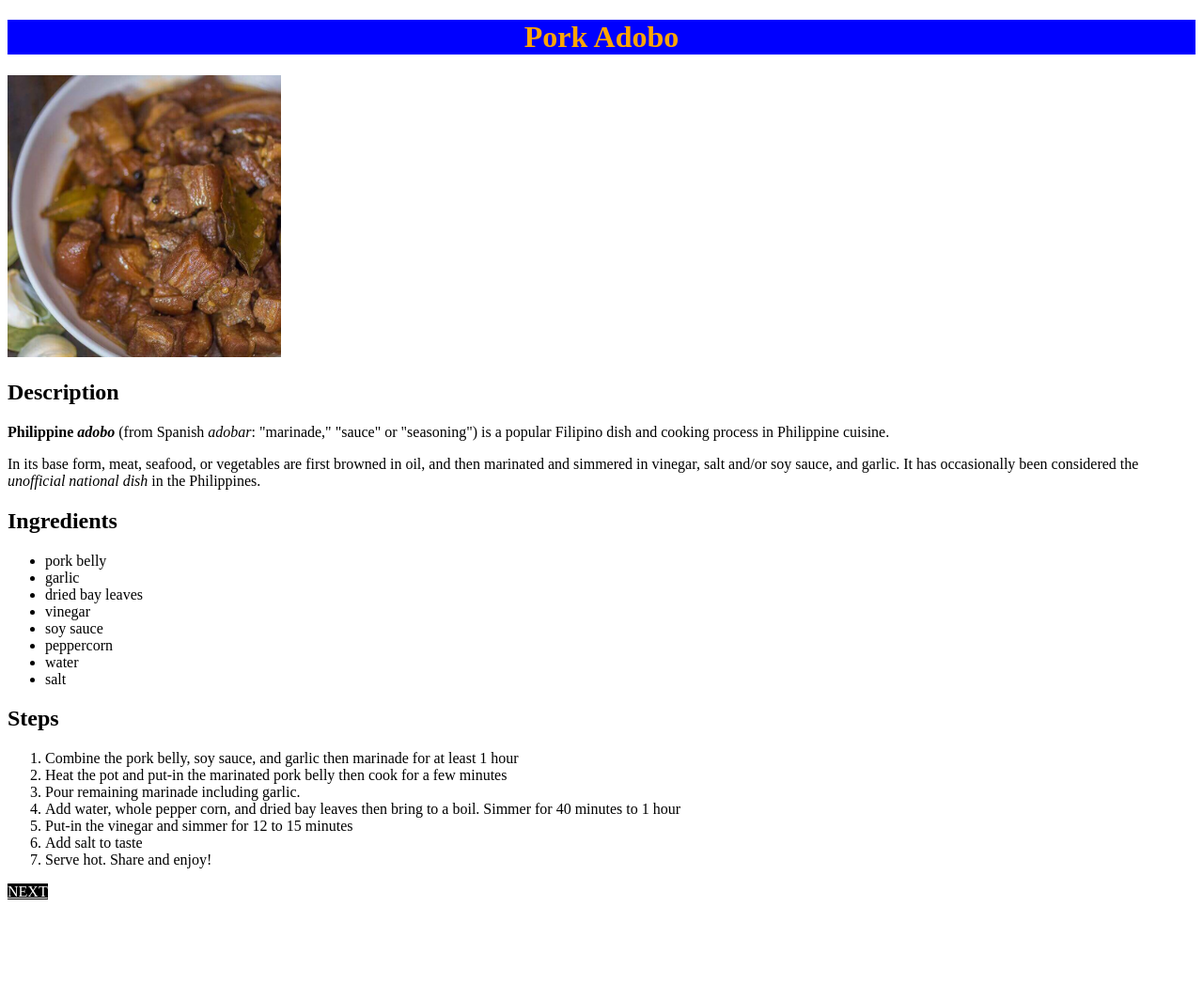
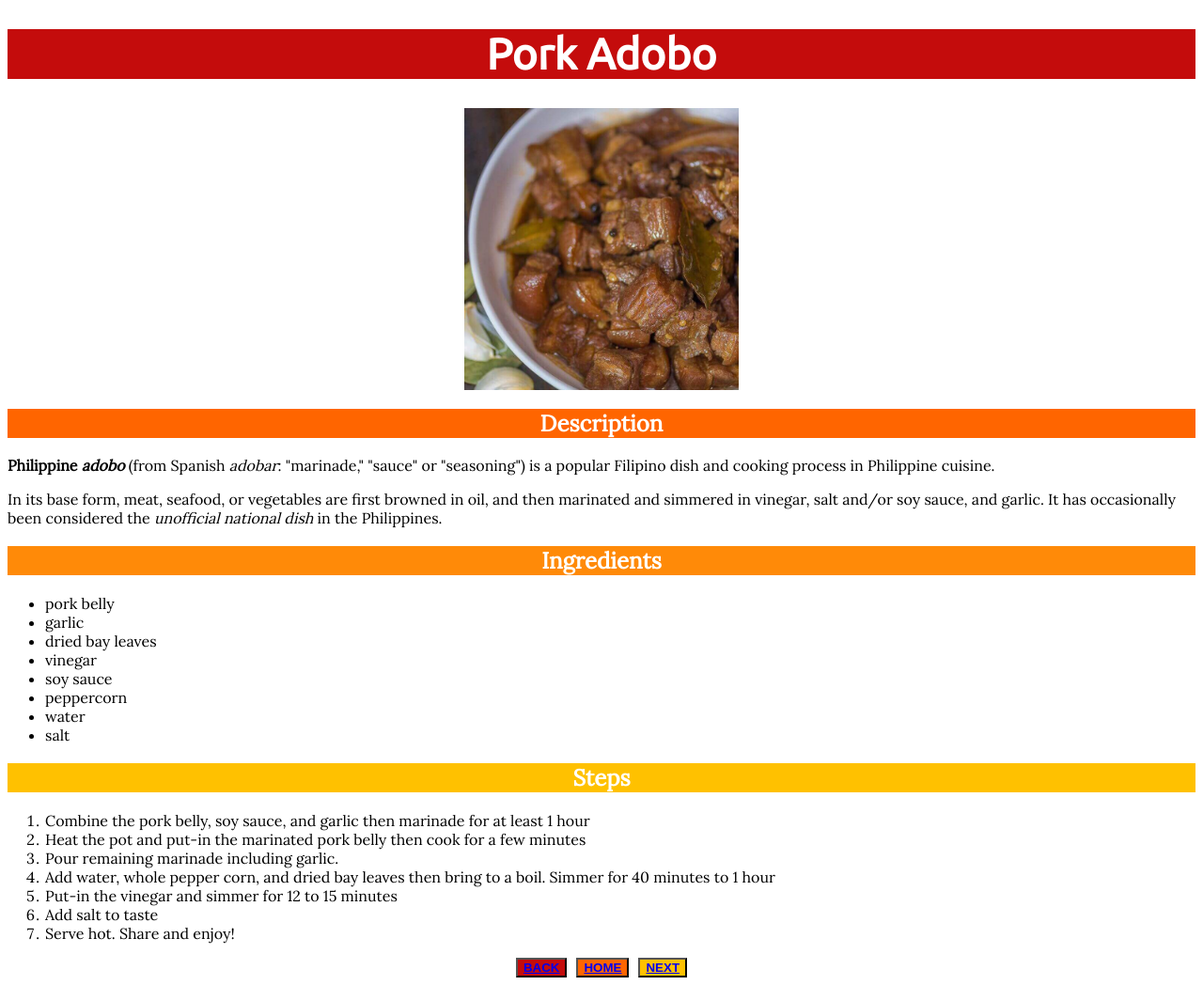
Before and after one commit to sightsite/odin-recipes, a plain HTML site: page recipes/pork-adobo/pork-adobo.html in a window 1280 px wide. Shown: the whole page at 94% size. Before the commit the page ends 966 px from the top, so only its background shows below. Drawn offline with Linux system fonts and the light colour scheme.

Commit message:
Add buttons, properties, id selectors

```diff
--- a/recipes/pork-adobo/pork-adobo.html
+++ b/recipes/pork-adobo/pork-adobo.html
@@ -1,15 +1,28 @@
+
 <!DOCTYPE html>
 <html lang="en">
     <head>
         <meta charset="'utf-8">
         <link rel="stylesheet" href="style.css">
         <title>Pork Adobo</title>
+        <link rel="stylesheet" href="https://fonts.googleapis.com/css?family=Ubuntu|Lora">
+<style>
+body{
+  font-family: Lora, serif;
+  font-size: 16px;
+}
+
+h1 {
+  font-family: Ubuntu, sans-serif;
+  font-size: 46px;
+}
+</style>
     </head>
     <body>
-        <h1 class="title">Pork Adobo</h1>
+        <h1>Pork Adobo</h1>
         <img src="../images/porkadobo.jpg" alt="Picture of Finished
        Recipe" height="300">
-        <h2>Description</h2>
+        <h2 id="desc">Description</h2>
         <strong>Philippine <em>adobo</em></strong>
         (from Spanish <em>adobar</em>: "marinade," "sauce"
         or "seasoning") is a popular Filipino dish and
@@ -21,7 +34,7 @@
         It has occasionally been considered the
         <em>unofficial national dish</em>
         in the Philippines.</p>
-        <h2>Ingredients</h2>
+        <h2 id="ing">Ingredients</h2>
         <ul>
             <li>pork belly</li>
             <li>garlic</li>
@@ -32,7 +45,7 @@
             <li>water</li>
             <li>salt</li>
         </ul>
-        <h2>Steps</h2>
+        <h2 id="ste">Steps</h2>
         <ol>
             <li>Combine the pork belly, soy sauce,
                 and garlic then marinade for at least
@@ -50,6 +63,18 @@
             <li>Add salt to taste</li>
             <li>Serve hot. Share and enjoy!</li>
         </ol>
-        <a href="../tinola/tinola.html" class="button">NEXT</a>
+        <div>
+            <button class="button left">
+                <a href="/home/kurhtliston/repos/odin-recipes/index.html">
+                    BACK</a>
+            </button>
+            <button class="button center">
+            <a href="/home/kurhtliston/repos/odin-recipes/index.html">
+                HOME
+            </a></button>
+            <button class="button right">
+                <a href="../tinola/tinola.html">
+                    NEXT</a></button></div>
+
     </body>
 </html>
--- a/recipes/pork-adobo/style.css
+++ b/recipes/pork-adobo/style.css
@@ -1,13 +1,55 @@
-.title {
-    color: orange;
-    background-color: blue;
+h1 {
+    background-color: #C40C0C;
     text-align: center;
-    font-weight: bold;
-    font-family: 'Times New Roman', Times, serif;
+    color: white;
+}
+
+img {
+    display: block;
+    margin-left: auto;
+    margin-right: auto;
+}
+
+h2 {
+    text-align: center;
+    color: white;
+}
+
+#desc {
+    background-color: #FF6500;
+}
+
+#ing {
+    background-color: #FF8A08;
+}
+
+#ste {
+    background-color: #FFC100;
 }
 
 .button {
-    color: white;
-    background-color: black;
-    text-align: right;
+    font-weight: bold;
 }
+
+.right {
+    background-color: #FFC100;
+}
+
+.left {
+    background-color: #C40C0C;
+}
+
+.center {
+    background-color: #FF6500;
+}
+
+div {
+    display: flex;
+    flex-wrap: wrap;
+    min-height: 100%;
+    margin: auto;
+    justify-content: center;
+    align-content: center;
+    width: 290px;
+    gap: 10px;
+  }
```
